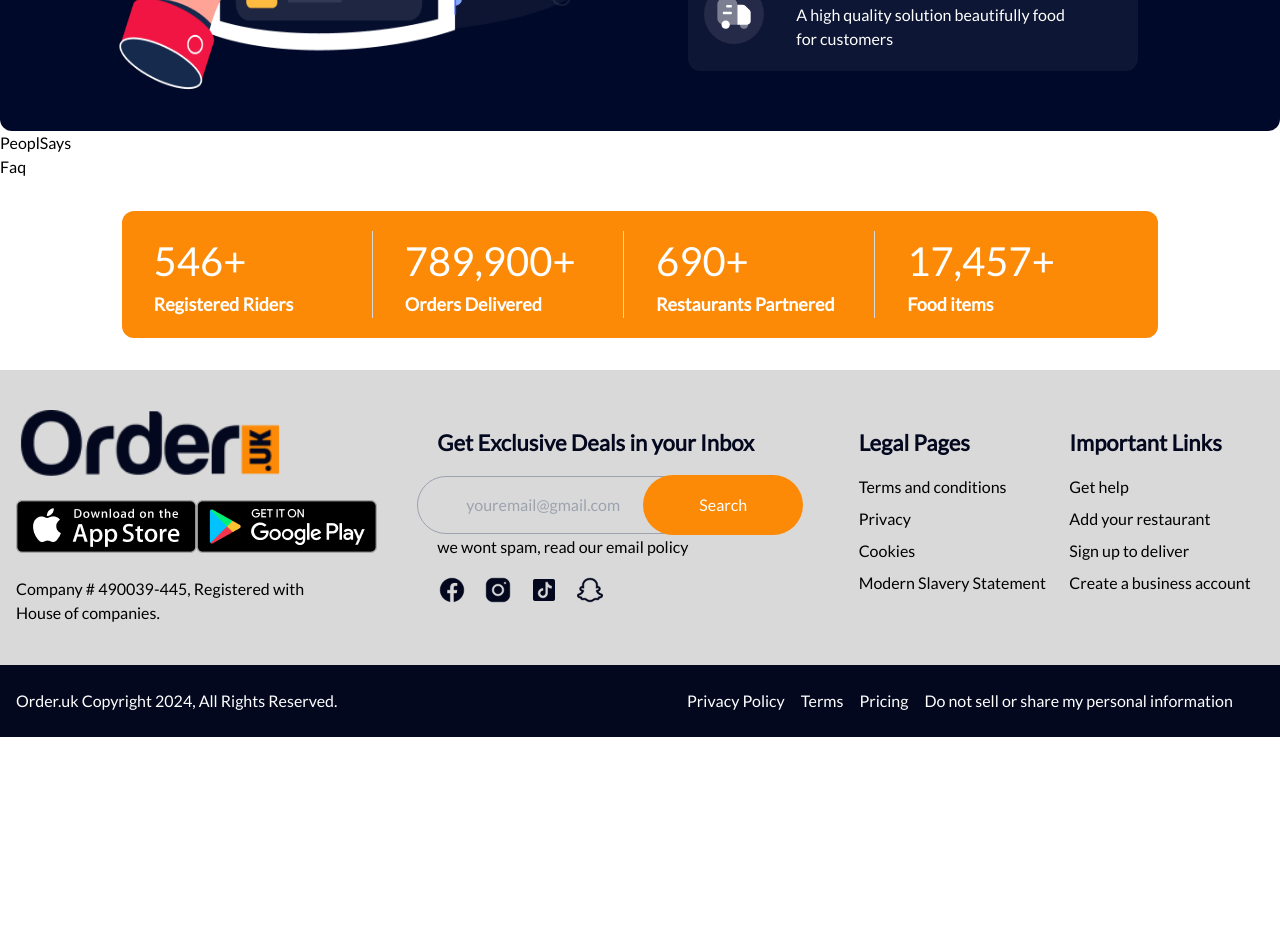
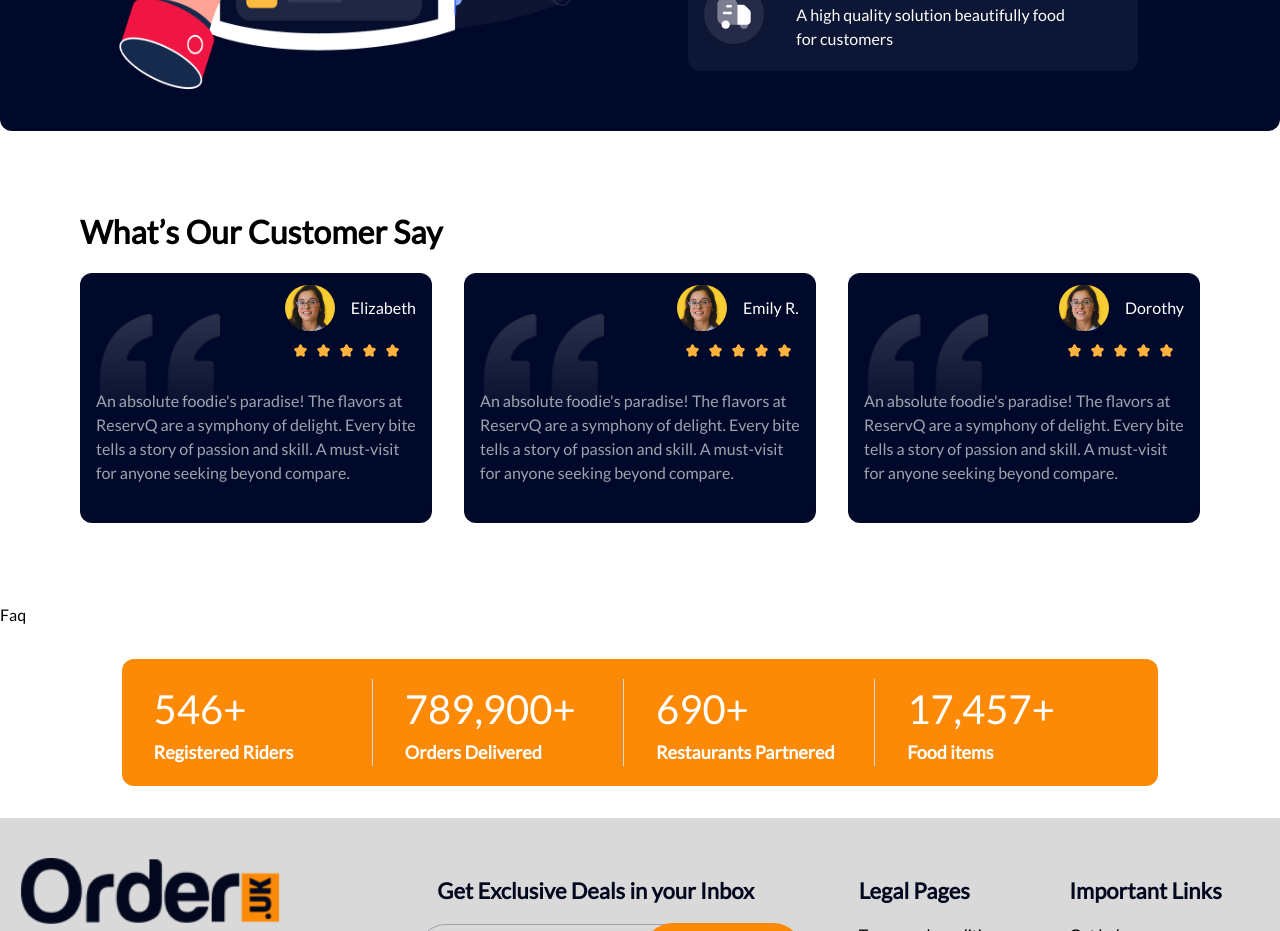
Before and after one commit to MahdiHasan943/food_app, a Next.js app: page / in a window 1280 px wide. Shown: the part 2480-3411 px from the top of the page. Before the commit the page ends 3217 px from the top, so only its background shows below. Built offline with nearby package versions, Linux system fonts and the light colour scheme.

Commit message:
style:added customer say sections

```diff
--- a/components/peoplesays/PeoplSays.js
+++ b/components/peoplesays/PeoplSays.js
@@ -1,9 +1,129 @@
-import React from 'react'
+"use client";
+import React, { useRef, useState } from "react";
+import { Swiper, SwiperSlide } from "swiper/react";
+import "swiper/css";
+import { customerSay } from "@/front_utils/info";
+import Image from "next/image";
 
 const PeoplSays = () => {
+  const swiperRef = useRef(null);
+
+  const breakpoints = {
+    300: {
+      slidesPerView: 1,
+    },
+    640: {
+      slidesPerView: 2,
+    },
+    1024: {
+      slidesPerView: 3,
+    },
+  };
   return (
-    <div>PeoplSays</div>
-  )
-}
+    <div className=" px-4 desktop:px-16 py-20">
+      <h2 className="font-bold text-[22px] tablet:text-[32px] px-4 pb-5 leading-[42px]">
+        What’s Our Customer Say
+      </h2>
 
-export default PeoplSays
+      <Swiper
+        ref={swiperRef}
+        watchSlidesProgress={true}
+        slidesPerView={3}
+        className="mySwiper"
+        breakpoints={breakpoints}
+      >
+        {customerSay.map((content, index) => (
+          <SwiperSlide key={index}>
+            <div className=" bg-[#000929] align-text-bottom mx-4 rounded-xl min-h-[250px] py-4 px-4 relative  group ">
+              <Image
+                src={content.img}
+                alt="icon"
+                width={120}
+                height={120}
+                className="z-0 absolute top-[40px] left-5"
+              />
+              <div className="absolute  px-4 right-0 min-w-[100px] min-h-[60px] top-0 py-3">
+                <div className="flex gap-4 w-full items-center">
+                  <Image
+                    src={content.profile}
+                    alt="icon"
+                    width={50}
+                    height={50}
+                    className="rounded-full"
+                  />
+                  <p className="text-[#fff]">{content.name}</p>
+                </div>
+                <div className="flex px-2 py-3 items-center gap-2">
+                  <svg
+                    width="15"
+                    height="15"
+                    viewBox="0 0 20 20"
+                    fill="none"
+                    xmlns="http://www.w3.org/2000/svg"
+                  >
+                    <path
+                      d="M8.361 2.72748C9.03157 1.3148 10.9691 1.3148 11.6396 2.72748L12.7986 5.16895C13.0649 5.72993 13.5796 6.11875 14.175 6.20871L16.7664 6.60021C18.2659 6.82675 18.8646 8.74259 17.7796 9.84221L15.9044 11.7426C15.4736 12.1793 15.277 12.8084 15.3787 13.425L15.8213 16.1084C16.0775 17.6611 14.51 18.8452 13.1689 18.1121L10.851 16.8451C10.3184 16.554 9.68221 16.554 9.14964 16.8451L6.8318 18.1121C5.49065 18.8452 3.92318 17.6611 4.17931 16.1084L4.62198 13.425C4.72369 12.8084 4.52709 12.1793 4.09623 11.7426L2.22105 9.84221C1.13605 8.74259 1.73477 6.82675 3.23421 6.60021L5.82564 6.20871C6.42107 6.11875 6.9358 5.72993 7.20208 5.16895L8.361 2.72748Z"
+                      fill="#FFB23E"
+                    ></path>
+                  </svg>{" "}
+                  <svg
+                     width="15"
+                     height="15"
+                    viewBox="0 0 20 20"
+                    fill="none"
+                    xmlns="http://www.w3.org/2000/svg"
+                  >
+                    <path
+                      d="M8.361 2.72748C9.03157 1.3148 10.9691 1.3148 11.6396 2.72748L12.7986 5.16895C13.0649 5.72993 13.5796 6.11875 14.175 6.20871L16.7664 6.60021C18.2659 6.82675 18.8646 8.74259 17.7796 9.84221L15.9044 11.7426C15.4736 12.1793 15.277 12.8084 15.3787 13.425L15.8213 16.1084C16.0775 17.6611 14.51 18.8452 13.1689 18.1121L10.851 16.8451C10.3184 16.554 9.68221 16.554 9.14964 16.8451L6.8318 18.1121C5.49065 18.8452 3.92318 17.6611 4.17931 16.1084L4.62198 13.425C4.72369 12.8084 4.52709 12.1793 4.09623 11.7426L2.22105 9.84221C1.13605 8.74259 1.73477 6.82675 3.23421 6.60021L5.82564 6.20871C6.42107 6.11875 6.9358 5.72993 7.20208 5.16895L8.361 2.72748Z"
+                      fill="#FFB23E"
+                    ></path>
+                  </svg>{" "}
+                  <svg
+                     width="15"
+                     height="15"
+                    viewBox="0 0 20 20"
+                    fill="none"
+                    xmlns="http://www.w3.org/2000/svg"
+                  >
+                    <path
+                      d="M8.361 2.72748C9.03157 1.3148 10.9691 1.3148 11.6396 2.72748L12.7986 5.16895C13.0649 5.72993 13.5796 6.11875 14.175 6.20871L16.7664 6.60021C18.2659 6.82675 18.8646 8.74259 17.7796 9.84221L15.9044 11.7426C15.4736 12.1793 15.277 12.8084 15.3787 13.425L15.8213 16.1084C16.0775 17.6611 14.51 18.8452 13.1689 18.1121L10.851 16.8451C10.3184 16.554 9.68221 16.554 9.14964 16.8451L6.8318 18.1121C5.49065 18.8452 3.92318 17.6611 4.17931 16.1084L4.62198 13.425C4.72369 12.8084 4.52709 12.1793 4.09623 11.7426L2.22105 9.84221C1.13605 8.74259 1.73477 6.82675 3.23421 6.60021L5.82564 6.20871C6.42107 6.11875 6.9358 5.72993 7.20208 5.16895L8.361 2.72748Z"
+                      fill="#FFB23E"
+                    ></path>
+                  </svg>{" "}
+                  <svg
+                     width="15"
+                     height="15"
+                    viewBox="0 0 20 20"
+                    fill="none"
+                    xmlns="http://www.w3.org/2000/svg"
+                  >
+                    <path
+                      d="M8.361 2.72748C9.03157 1.3148 10.9691 1.3148 11.6396 2.72748L12.7986 5.16895C13.0649 5.72993 13.5796 6.11875 14.175 6.20871L16.7664 6.60021C18.2659 6.82675 18.8646 8.74259 17.7796 9.84221L15.9044 11.7426C15.4736 12.1793 15.277 12.8084 15.3787 13.425L15.8213 16.1084C16.0775 17.6611 14.51 18.8452 13.1689 18.1121L10.851 16.8451C10.3184 16.554 9.68221 16.554 9.14964 16.8451L6.8318 18.1121C5.49065 18.8452 3.92318 17.6611 4.17931 16.1084L4.62198 13.425C4.72369 12.8084 4.52709 12.1793 4.09623 11.7426L2.22105 9.84221C1.13605 8.74259 1.73477 6.82675 3.23421 6.60021L5.82564 6.20871C6.42107 6.11875 6.9358 5.72993 7.20208 5.16895L8.361 2.72748Z"
+                      fill="#FFB23E"
+                    ></path>
+                  </svg>{" "}
+                  <svg
+                     width="15"
+                     height="15"
+                    viewBox="0 0 20 20"
+                    fill="none"
+                    xmlns="http://www.w3.org/2000/svg"
+                  >
+                    <path
+                      d="M8.361 2.72748C9.03157 1.3148 10.9691 1.3148 11.6396 2.72748L12.7986 5.16895C13.0649 5.72993 13.5796 6.11875 14.175 6.20871L16.7664 6.60021C18.2659 6.82675 18.8646 8.74259 17.7796 9.84221L15.9044 11.7426C15.4736 12.1793 15.277 12.8084 15.3787 13.425L15.8213 16.1084C16.0775 17.6611 14.51 18.8452 13.1689 18.1121L10.851 16.8451C10.3184 16.554 9.68221 16.554 9.14964 16.8451L6.8318 18.1121C5.49065 18.8452 3.92318 17.6611 4.17931 16.1084L4.62198 13.425C4.72369 12.8084 4.52709 12.1793 4.09623 11.7426L2.22105 9.84221C1.13605 8.74259 1.73477 6.82675 3.23421 6.60021L5.82564 6.20871C6.42107 6.11875 6.9358 5.72993 7.20208 5.16895L8.361 2.72748Z"
+                      fill="#FFB23E"
+                    ></path>
+                  </svg>
+                </div>
+              </div>
+
+              <p className="text-[#9EA3AE] block mt-[100px]  ">{content.des}</p>
+            </div>
+          </SwiperSlide>
+        ))}
+      </Swiper>
+    </div>
+  );
+};
+
+export default PeoplSays;
--- a/front_utils/info.js
+++ b/front_utils/info.js
@@ -117,3 +117,45 @@ export const logos = [
         "image":"/images/popular6.png"
     }
 ]
+
+export const customerSay = [
+    {
+        "id": 1,
+        "title": "Restaurant",
+        "offer": "-40%",
+        "name":"Elizabeth",
+        "des": "An absolute foodie's paradise! The flavors at ReservQ are a symphony of delight. Every bite tells a story of passion and skill. A must-visit for anyone seeking beyond compare.",
+        "img": "/images/customer-icon.png",
+        "profile":"/images/customerP.png"    },
+    {
+        "id": 2,
+        "title": "Restaurant",
+        "offer": "-17%",
+        "name":"Emily R.",
+
+        "des": "An absolute foodie's paradise! The flavors at ReservQ are a symphony of delight. Every bite tells a story of passion and skill. A must-visit for anyone seeking beyond compare." ,
+        "img": "/images/customer-icon.png",
+        "profile":"/images/customerP.png"    },
+    {
+        "id": 3,
+        "title": "Restaurant",
+        "offer": "-20%",
+        "name":"Dorothy",
+
+        "des": "An absolute foodie's paradise! The flavors at ReservQ are a symphony of delight. Every bite tells a story of passion and skill. A must-visit for anyone seeking beyond compare."
+        ,
+        "img": "/images/customer-icon.png",
+        "profile":"/images/customerP.png"    },
+    {
+        "id": 4,
+        "title": "Restaurant",
+        "offer": "-40%",
+        "name":"Amelia",
+
+        "des": "An absolute foodie's paradise! The flavors at ReservQ are a symphony of delight. Every bite tells a story of passion and skill. A must-visit for anyone seeking beyond compare.",
+        "img": "/images/customer-icon.png",
+        "profile": "/images/customerP.png"
+
+    }
+
+]
```
Also changed, not shown: public/images/customer-icon.png (added), public/images/customerP.png (added).
